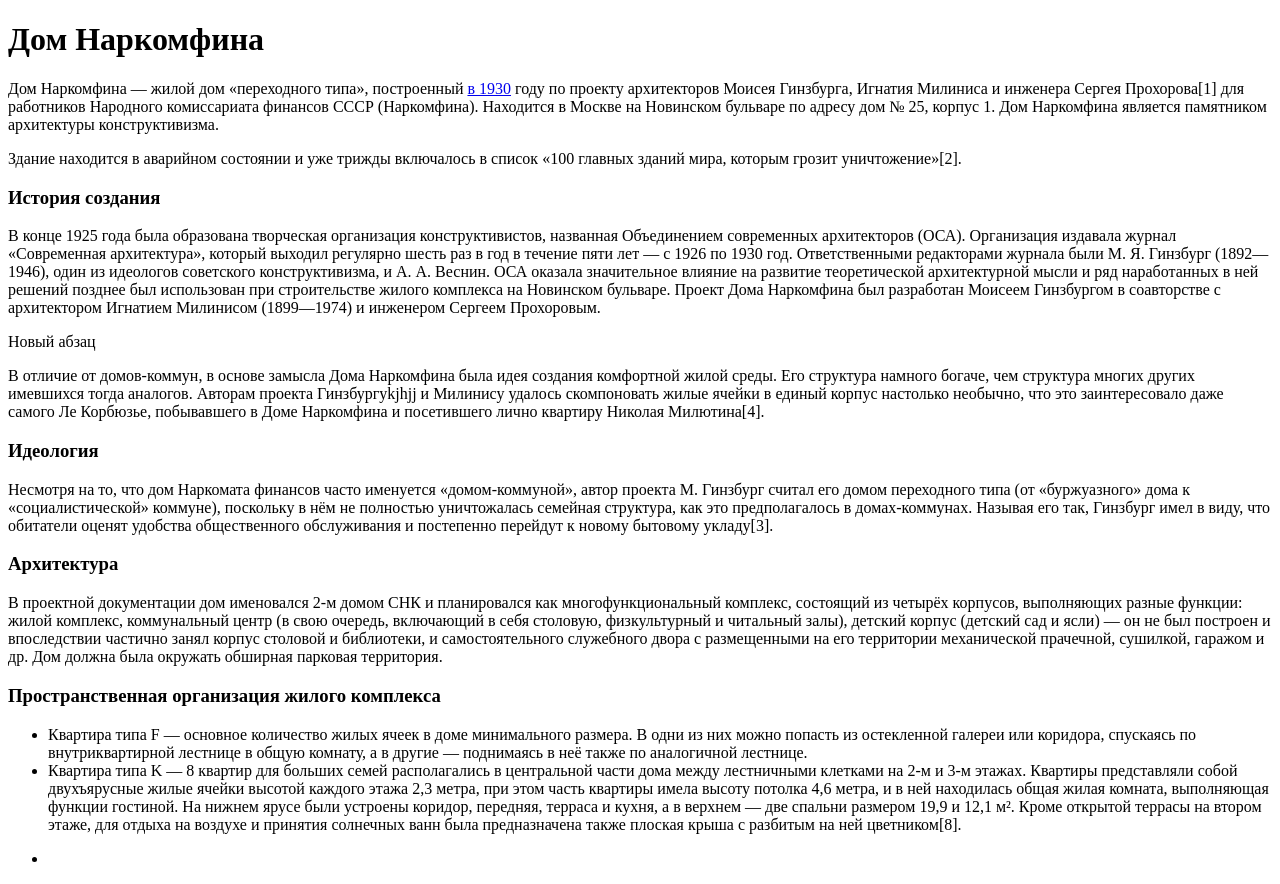
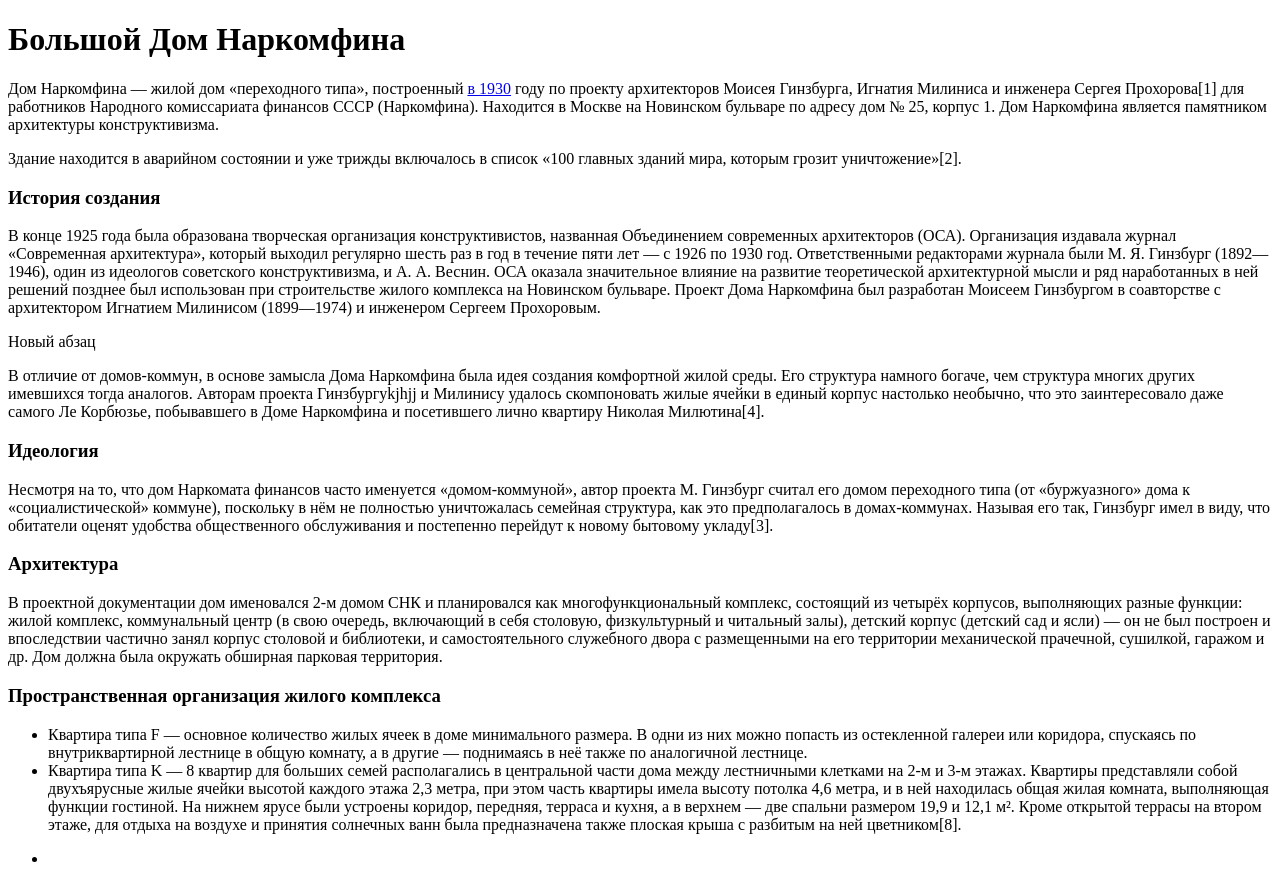
Before and after one commit to evgeny-matveev/3OTR-hse-2018-09-18, a plain HTML site: page index.html in a window 1280 px wide. Drawn offline with Linux system fonts and the light colour scheme.

Commit message:
Добавил размер дома

```diff
--- a/index.html
+++ b/index.html
@@ -5,7 +5,7 @@
     <title>Дом Наркомфина</title>
   </head>
   <body>
-    <h1>Дом Наркомфина</h1>
+    <h1>Большой Дом Наркомфина</h1>
     <p>Дом Наркомфина — жилой дом «переходного типа», построенный <a href="https://ru.wikipedia.org/wiki/1930_%D0%B3%D0%BE%D0%B4">в 1930</a> году по проекту архитекторов Моисея Гинзбурга, Игнатия Милиниса и инженера Сергея Прохорова[1] для работников Народного комиссариата финансов СССР (Наркомфина). Находится в Москве на Новинском бульваре по адресу дом № 25, корпус 1. Дом Наркомфина является памятником архитектуры конструктивизма.</p>
     <p>Здание находится в аварийном состоянии и уже трижды включалось в список «100 главных зданий мира, которым грозит уничтожение»[2].</p>
 
```
